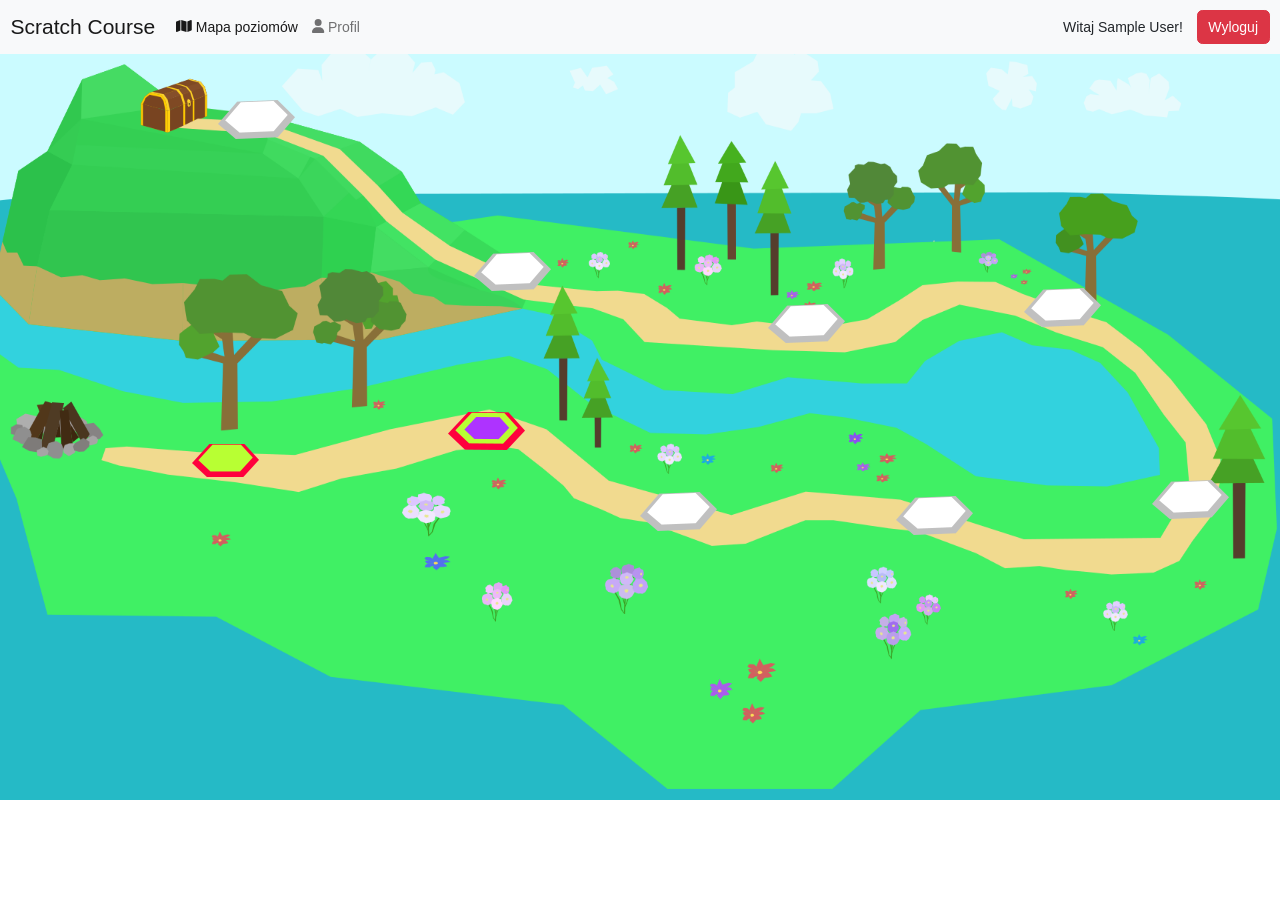
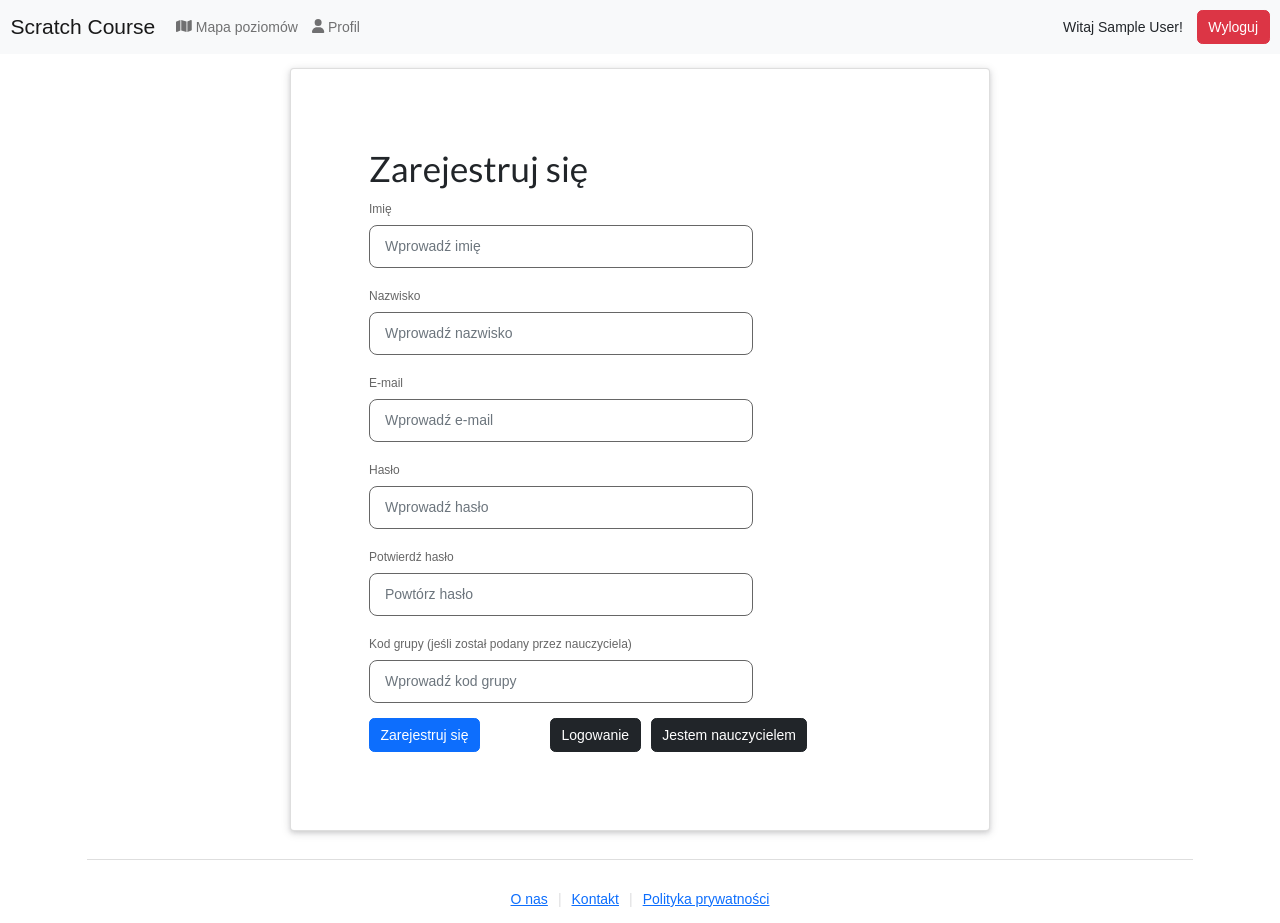
Before and after one commit to a-leandra/scratch-course, a React (Create React App) app: page /zarejestruj in a window 1280 px wide. Before the commit this address led to /mapa-poziomow. Before the commit the page ends 800 px from the top, so only its background shows below. Built offline with nearby package versions, Linux system fonts and the light colour scheme; sample sign-in values are in the browser's storage.

Commit message:
resolved name mistakes

```diff
--- a/src/components/forms/RegisterForm.js
+++ b/src/components/forms/RegisterForm.js
@@ -21,8 +21,8 @@ function RegisterForm() {
   const dispatch = useDispatch();
   const navigate = useNavigate();
 
-  const userLogin = useSelector((state) => state.userLogin);
-  const { loading, error, userInfo } = userLogin;
+  const userRegister = useSelector((state) => state.userRegister);
+  const { loading, error, userInfo } = userRegister;
 
   useEffect(() => {
     if (typeof userInfo !== "undefined" && userInfo !== null) {
@@ -48,7 +48,7 @@ function RegisterForm() {
 
   const teacherRegisterHandler = (e) => {
     e.preventDefault();
-    navigate("/zarejestrujNauczyciela");
+    navigate("/zarejestruj-nauczyciela");
   };
 
   return (
--- a/src/components/forms/TeacherRegisterForm.js
+++ b/src/components/forms/TeacherRegisterForm.js
@@ -20,8 +20,8 @@ function TeacherRegisterForm() {
   const dispatch = useDispatch();
   const navigate = useNavigate();
 
-  const userLogin = useSelector((state) => state.userLogin);
-  const { loading, error, userInfo } = userLogin;
+  const teacherUserRegister = useSelector((state) => state.teacherUserRegister);
+  const { loading, error, userInfo } = teacherUserRegister;
 
   useEffect(() => {
     if (typeof userInfo !== "undefined" && userInfo !== null) {
```
Also changed, not shown: 1 other file (tests, documents, lock files or other folders).
